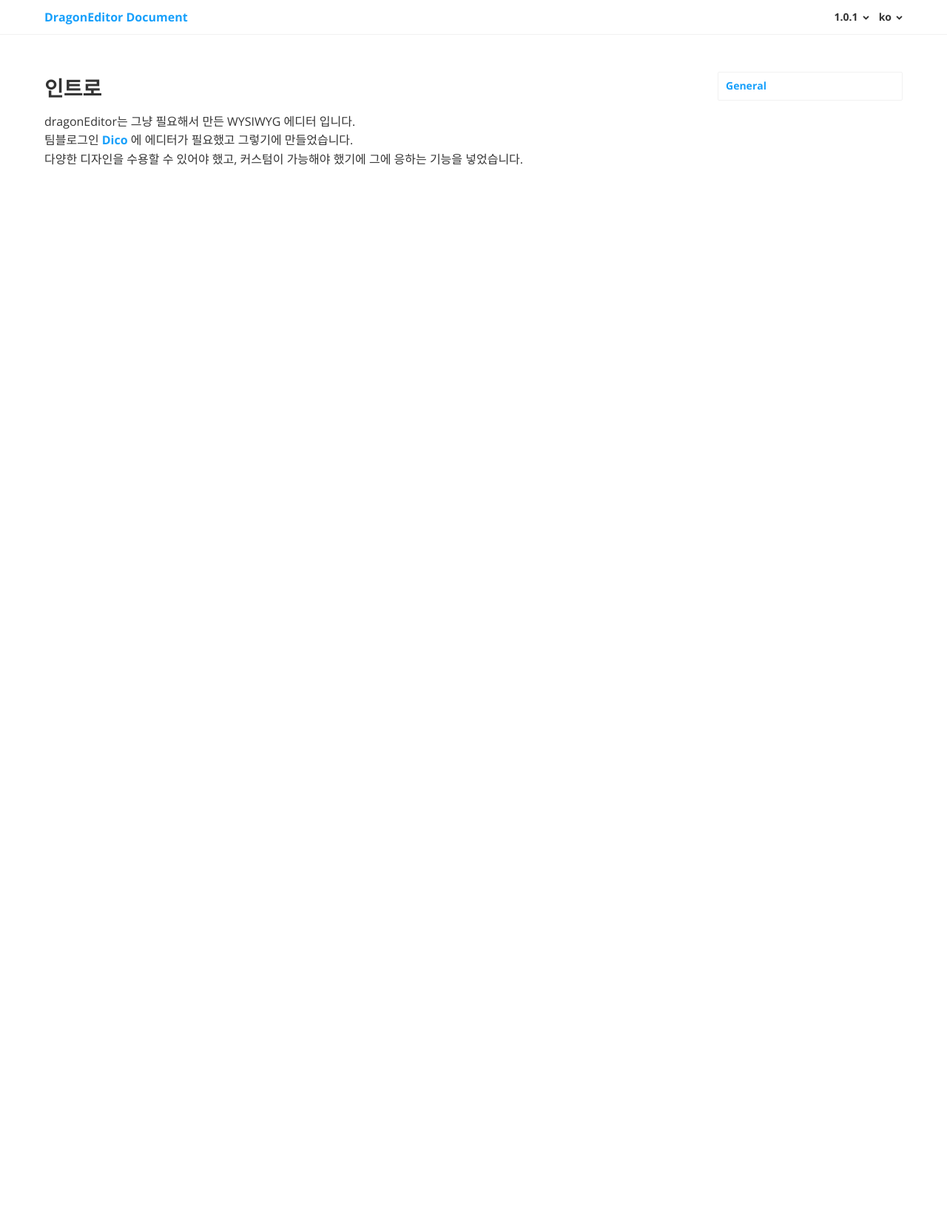
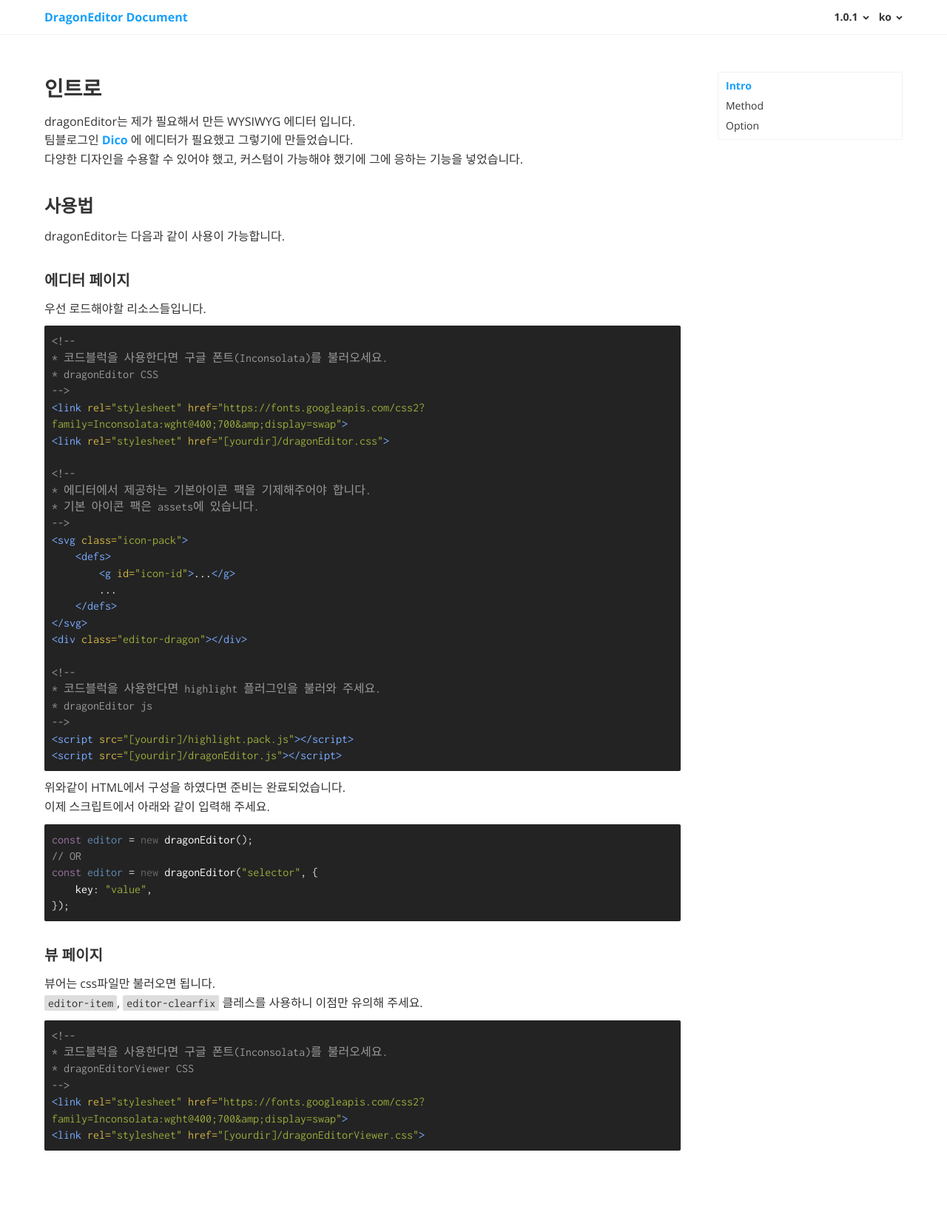
Before and after one commit to lovefields/dragonEditor-doc, a Jekyll site: the page built from 1.0.1/ko/introduction.md, in a window 1280 px wide. Shown: the whole page at 74% size. Built offline with Jekyll 4.4.1, drawn with Linux system fonts in a browser that asks for light colours; before the commit the page ends 900 px from its top, so only the background shows below that.

Commit message:
korean down

````diff
--- a/1.0.1/ko/introduction.markdown
+++ /dev/null
@@ -1,13 +0,0 @@
----
-layout: default
-title:  "General - Dragone Editor Document"
-text:  "General"
-lang : "ko"
-const : "1.0.1"
----
-
-# [인트로](#인트로)
-
-dragonEditor는 그냥 필요해서 만든 WYSIWYG 에디터 입니다.<br>
-팀블로그인 [Dico](https://dico.me) 에 에디터가 필요했고 그렇기에 만들었습니다.<br>
-다양한 디자인을 수용할 수 있어야 했고, 커스텀이 가능해야 했기에 그에 응하는 기능을 넣었습니다.
--- /dev/null
+++ b/1.0.1/ko/introduction.md
@@ -0,0 +1,75 @@
+---
+layout: default
+title:  "Intro - Dragone Editor Document"
+text:  "Intro"
+lang : "ko"
+const : "1.0.1"
+---
+
+# [인트로](#인트로)
+
+dragonEditor는 제가 필요해서 만든 WYSIWYG 에디터 입니다.<br>
+팀블로그인 [Dico](https://dico.me) 에 에디터가 필요했고 그렇기에 만들었습니다.<br>
+다양한 디자인을 수용할 수 있어야 했고, 커스텀이 가능해야 했기에 그에 응하는 기능을 넣었습니다.
+
+## [사용법](#사용법)
+
+dragonEditor는 다음과 같이 사용이 가능합니다.
+
+
+### [에디터 페이지](#에디터-페이지)
+
+우선 로드해야할 리소스들입니다.
+
+```html
+<!--
+* 코드블럭을 사용한다면 구글 폰트(Inconsolata)를 불러오세요.
+* dragonEditor CSS
+-->
+<link rel="stylesheet" href="https://fonts.googleapis.com/css2?family=Inconsolata:wght@400;700&amp;display=swap">
+<link rel="stylesheet" href="[yourdir]/dragonEditor.css">
+
+<!--
+* 에디터에서 제공하는 기본아이콘 팩을 기제해주어야 합니다.
+* 기본 아이콘 팩은 assets에 있습니다.
+-->
+<svg class="icon-pack">
+    <defs>
+        <g id="icon-id">...</g>
+        ...
+    </defs>
+</svg>
+<div class="editor-dragon"></div>
+
+<!--
+* 코드블럭을 사용한다면 highlight 플러그인을 불러와 주세요.
+* dragonEditor js
+-->
+<script src="[yourdir]/highlight.pack.js"></script>
+<script src="[yourdir]/dragonEditor.js"></script>
+```
+
+위와같이 HTML에서 구성을 하였다면 준비는 완료되었습니다.<br>
+이제 스크립트에서 아래와 같이 입력해 주세요.
+
+```js
+const editor = new dragonEditor();
+// OR
+const editor = new dragonEditor("selector", {
+    key: "value",
+});
+```
+
+### [뷰 페이지](#뷰-페이지)
+
+뷰어는 css파일만 불러오면 됩니다.<br>
+`editor-item`, `editor-clearfix` 클레스를 사용하니 이점만 유의해 주세요.
+
+```html
+<!--
+* 코드블럭을 사용한다면 구글 폰트(Inconsolata)를 불러오세요.
+* dragonEditorViewer CSS
+-->
+<link rel="stylesheet" href="https://fonts.googleapis.com/css2?family=Inconsolata:wght@400;700&amp;display=swap">
+<link rel="stylesheet" href="[yourdir]/dragonEditorViewer.css">
+```
--- a/_layouts/default.html
+++ b/_layouts/default.html
@@ -7,6 +7,7 @@
 
     <link href="https://fonts.googleapis.com/css2?family=Open+Sans:wght@400;600;700&amp;display=swap" rel="stylesheet">
     <link href="https://fonts.googleapis.com/css2?family=Noto+Sans+KR:wght@400;500;700&amp;display=swap" rel="stylesheet">
+    <link href="https://fonts.googleapis.com/css2?family=Inconsolata:wght@400;600;700&amp;display=swap" rel="stylesheet">
     <link rel="stylesheet" href="{{ site.baseurl }}/assets/css/common.css">
 
     <title>{% if page.title %}{{ page.title }}{% else %}{{ site.title }}{% endif %}</title>
--- a/assets/css/common.css
+++ b/assets/css/common.css
@@ -23,14 +23,51 @@
 
 .container{padding-top:50px}
 
-.section{float:left;width:calc(100% - 300px);font-size:16px;line-height:1.6}
-.section h1{margin-bottom:10px;font-size:28px;font-weight:bold}
+.section{float:left;width:calc(100% - 300px);padding-bottom:100px;font-size:16px;line-height:1.6}
+.section > *:nth-child(1){margin-top:0}
+.section h1{margin:30px 0 10px;font-size:28px;font-weight:bold}
 .section h1 a{color:#333}
-.section h2{margin-bottom:10px;font-size:24px;font-weight:bold}
+.section h2{margin:30px 0 10px;font-size:24px;font-weight:bold}
 .section h2 a{color:#333}
-.section h3{margin-bottom:10px;font-size:20px;font-weight:bold}
+.section h3{margin:30px 0 10px;font-size:20px;font-weight:bold}
 .section h3 a{color:#333}
 .section a{color:#18a0fb;font-weight:bold}
+.section blockquote{padding:5px;margin:10px 0;background:#f1f1f1;border-left:4px solid #ddd;border-radius:2px}
+
+/* code color */
+.section pre.highlight{margin:10px 0;padding:10px;background:#232323;border-radius:2px}
+.section .highlight,pre,code{font:normal 16px/1.4 'Inconsolata',sans-serif}
+.section pre.highlight code{padding:0;background:transparent;color:#fff;word-wrap:break-word;word-break:keep-all;white-space:pre-wrap}
+.section .language-plaintext{padding:2px 5px;background:#dedede;border-radius:2px}
+
+/* html color */
+.language-html .c{color:#999}
+.language-html .nt{color:#79abff}
+.language-html .na{color:#D0B344}
+.language-html .s{color:#9AA83A}
+.language-html .cp{color:#79abff}
+/* javascript color */
+.language-js .c1{color:#999}
+.language-js .k{color:#676867}
+.language-js .kd{color:#9671A0}
+.language-js .nx{color:#6089B4}
+.language-js .nb{color:#d96c6c}
+.language-js .p{color:#d8d8d8}
+.language-js .o{color:#d8d8d8}
+.language-js .s1{color:#ffc600}
+.language-js .s2,
+.language-js .dl{color:#9AA83A}
+.language-js .na{color:#fff}
+.language-js .mi{color:#ffb5ff}
+/* php color */
+.highlight code[data-lang="php"] .cp{color:#d8d8d8}
+.highlight code[data-lang="php"] .nv{color:#d197d9}
+.highlight code[data-lang="php"] .nb{color:#d96c6c}
+.highlight code[data-lang="php"] .s1{color:#ffc600}
+.highlight code[data-lang="php"] .s2{color:#ffc600}
+.highlight code[data-lang="php"] .k{color:#79abff}
+.highlight code[data-lang="php"] .kc{color:#79abff}
+.highlight code[data-lang="php"] .mi{color:#ffb5ff}
 
 .aside{float:right;width:250px;padding:5px 10px;border:1px solid #f1f1f1;border-radius:2px;box-sizing:border-box}
 .aside .row{padding:5px 0}
````
Also changed, not shown: 1.0.1/ko/method.md (added, +79 -0 lines), 1.0.1/ko/option.md (added, +318 -0 lines), 1.0.1/en/introduction.md (renamed from 1.0.1/en/introduction.markdown).
